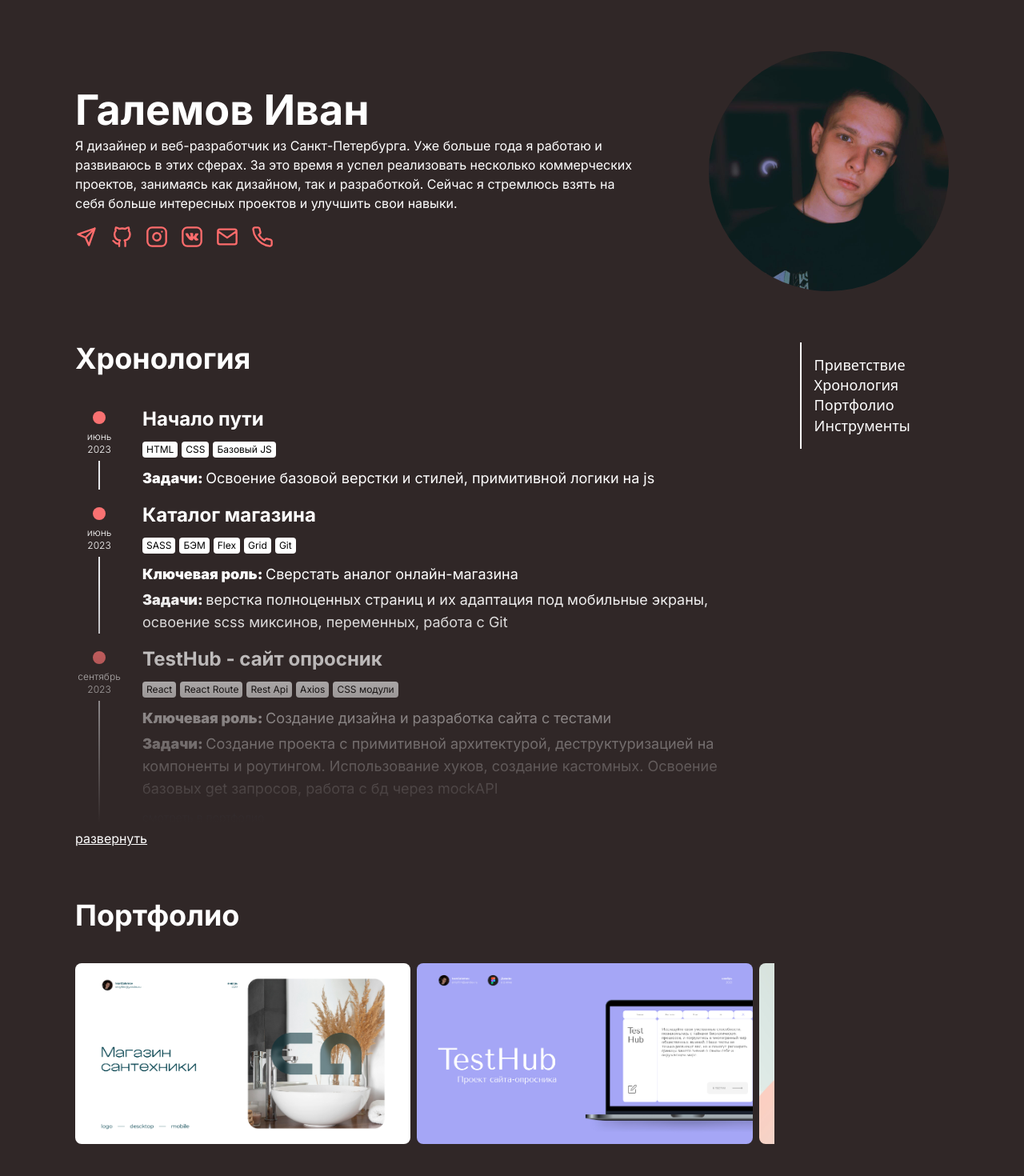
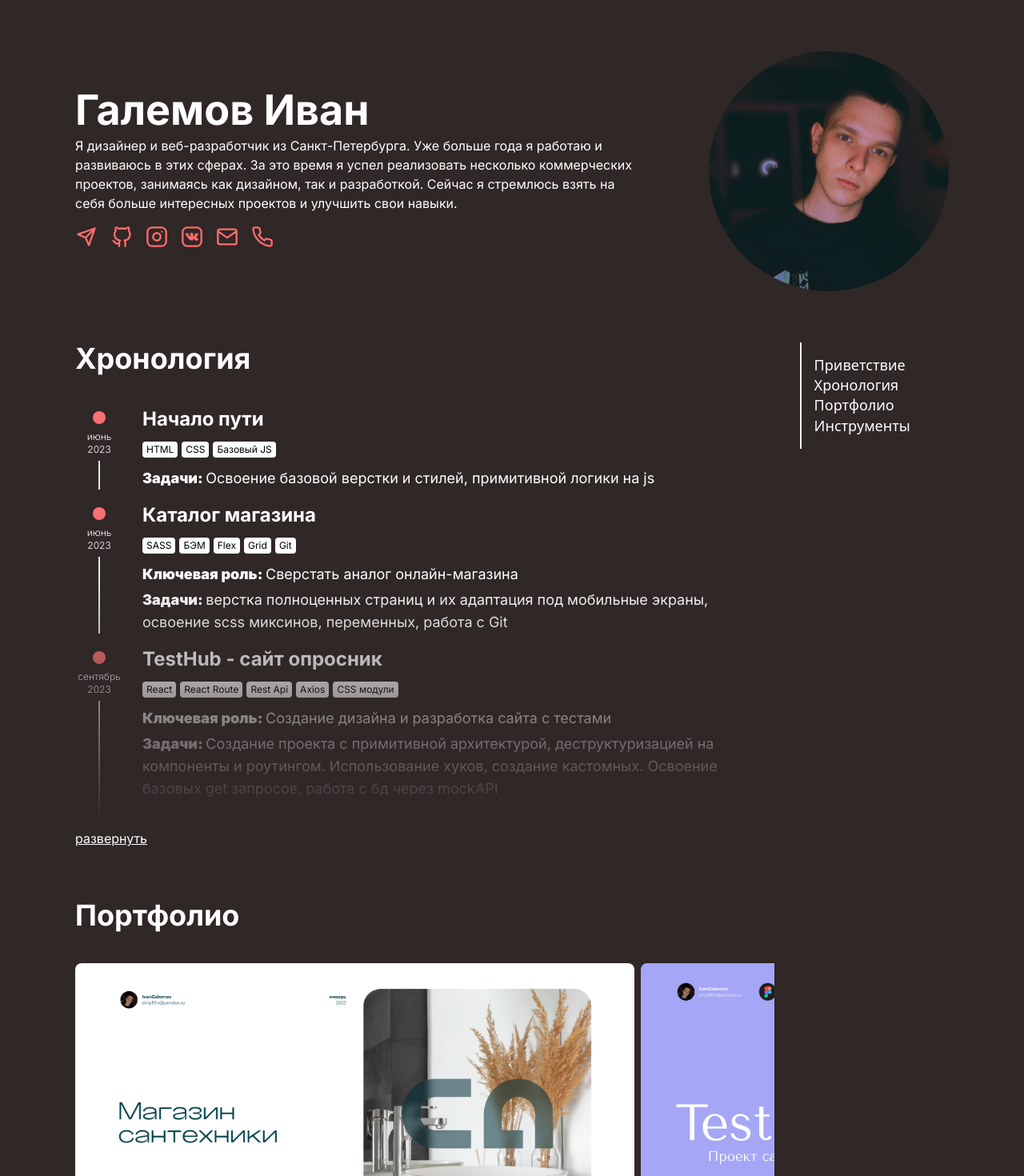
Before and after one commit to frontsinfin/Portfolio, a Next.js app in the folder client/: page / in a window 1280 px wide. Shown: the top 1470 px of the page at 80% size. Built offline with nearby package versions, Linux system fonts and the light colour scheme.

Commit message:
ref:style preview slides

```diff
--- a/client/src/app/globals.css
+++ b/client/src/app/globals.css
@@ -70,7 +70,8 @@
 }
 
 .portfolio_preview {
-  width: 48%;
+  cursor: pointer;
+  width: 80%;
   transition: transform 0.2s ease;
   border-radius: 8px;
 }
```
Also changed, not shown: client/src/app/UI/Expire.tsx (added).
